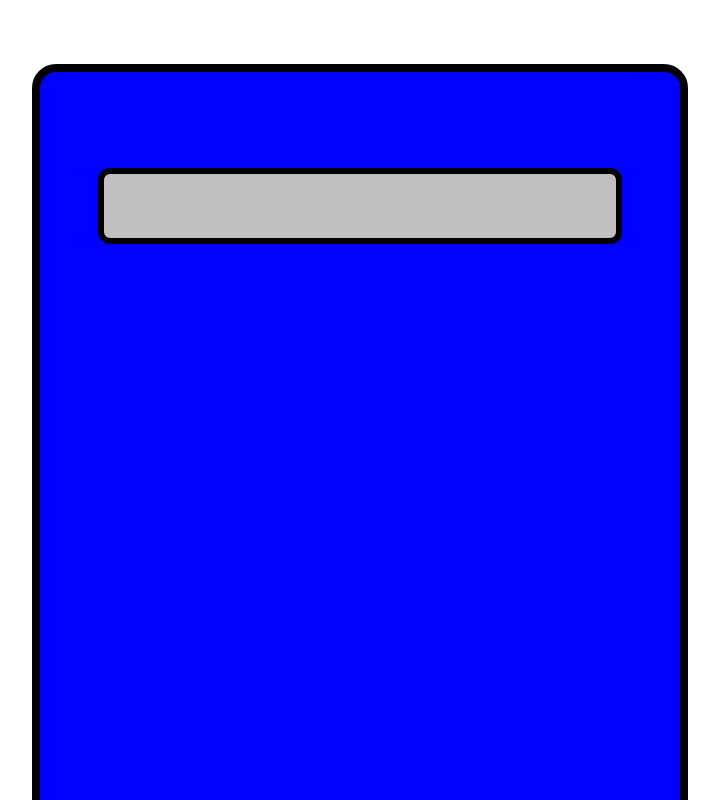
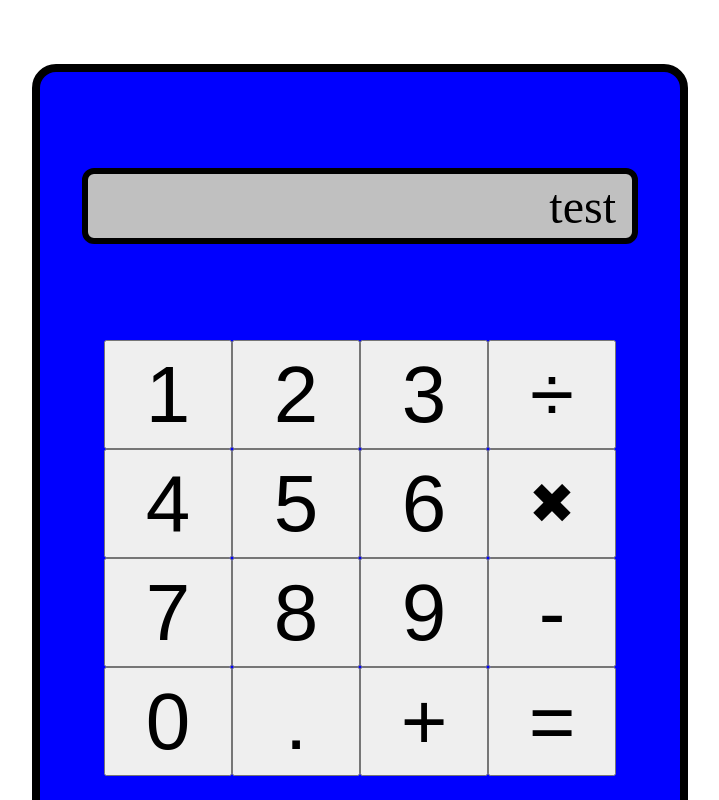
Before and after one commit to albertsgarde/calculator, a plain HTML site: page index.html in a window 1280 px wide. Shown: the whole page, without its empty margins (280-999 px from the left). Drawn offline with Linux system fonts and the light colour scheme.

Commit message:
Add buttons and start the script

```diff
--- a/index.html
+++ b/index.html
@@ -9,11 +9,28 @@
     <div id="viewport">
       <div id="calculator">
         <div id="display">
-          <text id="displayText"/>
+          <text>test</text>
         </div>
         <div id="buttons">
+          <button input="1" class="numberButton">1</button>
+          <button input="2" class="numberButton">2</button>
+          <button input="3" class="numberButton">3</button>
+          <button input="/" class="operatorButton">&#x00F7</button>
+          <button input="4" class="numberButton">4</button>
+          <button input="5" class="numberButton">5</button>
+          <button input="6" class="numberButton">6</button>
+          <button input="*" class="operatorButton" id="multiplication">&#x2716</button>
+          <button input="7" class="numberButton">7</button>
+          <button input="8" class="numberButton">8</button>
+          <button input="9" class="numberButton">9</button>
+          <button input="-" class="operatorButton">-</button>
+          <button input="0" class="numberButton">0</button>
+          <button input="." class="numberButton">.</button>
+          <button input="+" class="operatorButton">+</button>
+          <button input="=" class="operatorButton">=</button>
         </div>
       </div>
     </div>
+    <script>init();</script>
   </body>
 </html>
--- a/script.js
+++ b/script.js
@@ -0,0 +1,14 @@
+"use strict";
+let input = "";
+
+function init()
+{
+  const buttons = document.querySelectorAll("#buttons button");
+  const display = document.querySelector("#display text");
+  buttons.forEach(b => b.addEventListener("click", e =>
+    {
+      input += b.input; // How to set data in html element?
+      display.textContent = input;
+    }
+  ));
+}
--- a/style.css
+++ b/style.css
@@ -37,8 +37,29 @@ html, body {
   border-radius: 12px;
   border: 6px;
   border-style: solid;
+  display: flex;
+  align-items: center; /* align vertical */
+  padding: 0rem 1rem;
+}
+
+#display text {
+  font-size: 3rem;
+  display: inline-block;
+  flex: 1;
+  text-align: right;
 }
 
 #buttons {
   flex: 1;
+  display: grid;
+  grid-template-rows: repeat(4, 25%);
+  grid-template-columns: repeat(4, 25%);
 }
+
+#buttons button {
+  font-size: 5rem;
+}
+
+#buttons #multiplication {
+  font-size: 3.5rem;
+}
```
